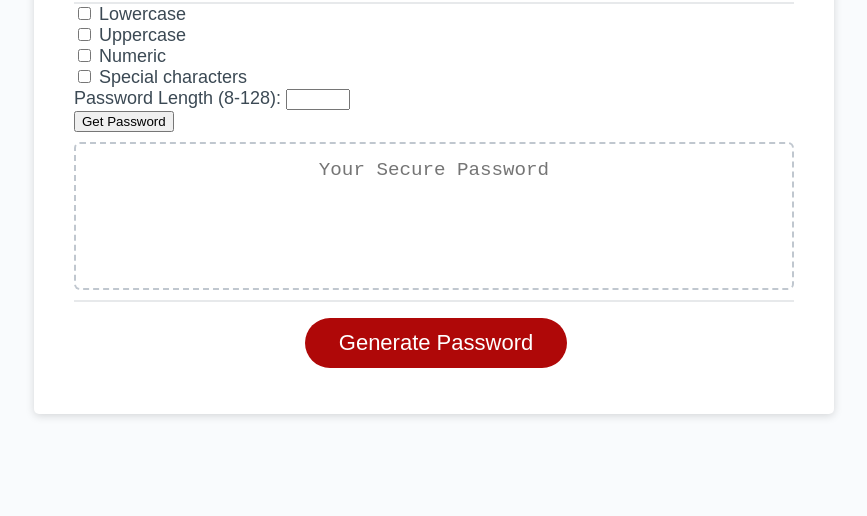
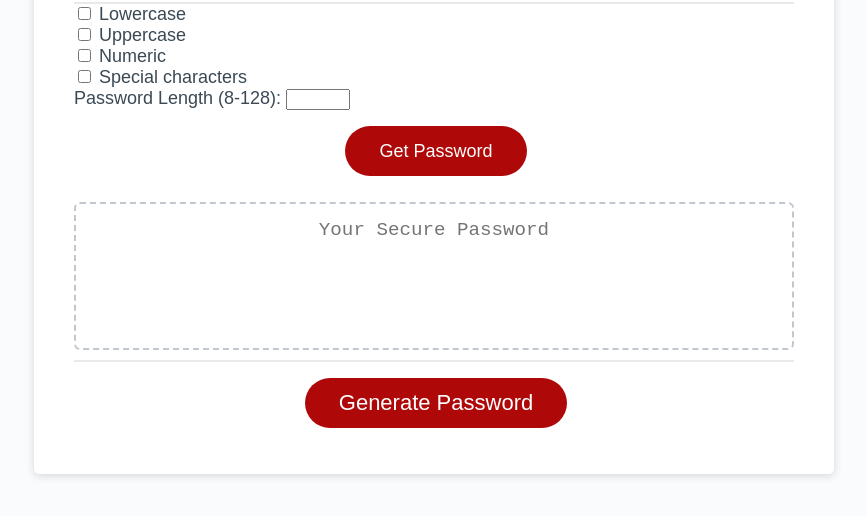
Before and after one commit to NickUCLA/Nicks-Password-Generator, a plain HTML site: page index.html in a window 1280 px wide. Both pictures are taken after a click on the button "Generate Password". Shown: the part 234-750 px from the top of the page, without its empty margins (206-1073 px from the left). Drawn offline with Linux system fonts and the light colour scheme.

Commit message:
added readme and finished css

```diff
--- a/index.html
+++ b/index.html
@@ -48,7 +48,7 @@
                 <input type="number" name="length" min="8" max="128" />
               </label>
             </div>
-            <div>
+            <div class="button-div">
               <button id="getPassword">Get Password</button>
             </div>
           </div>
--- a/script.js
+++ b/script.js
@@ -8,8 +8,11 @@ function writePassword() {
   var passwordText = document.querySelector("#password");
 
   passwordText.value = password;
+  if (password == undefined) {
+    return (passwordText.value = "");
+  }
 }
-
+//generates password by randomly selecting one of the selected criterias, then uses a for loop to add a random character from the randomly selected criteria.
 function generatePassword() {
   var selectedCriteria = document.querySelectorAll(
     'input[name="criteria"]:checked'
@@ -29,6 +32,8 @@ function generatePassword() {
   var special = "!@#$%^&*()_+-=[]{}|;':\",./<>?";
   var allCharacters = "";
 
+  //This for loop adds the selected criteria to allCharacters
+
   for (let i = 0; i < selectedCriteria.length; i++) {
     if (selectedCriteria[i].defaultValue == "lowercase") {
       allCharacters += lowercase;
@@ -41,10 +46,7 @@ function generatePassword() {
     }
   }
 
-  //Need to randomly select a criteria and randomly select a character from that criteria for the length that is selected
-
-  var randomCriteria =
-    selectedCriteria[Math.floor(Math.random() * selectedCriteria.length)].value;
+  //Randomly selects from allCharacters to the length of the input
 
   for (let i = 0; i < passwordLength; i++) {
     password += allCharacters[Math.floor(Math.random() * allCharacters.length)];
--- a/style.css
+++ b/style.css
@@ -76,6 +76,28 @@ header {
   display: none;
 }
 
+.button-div {
+  display: flex;
+  justify-content: center;
+  align-items: center;
+}
+
+#getPassword {
+  border: none;
+  background-color: hsl(360, 91%, 36%);
+  border-radius: 25px;
+  box-shadow: rgba(0, 0, 0, 0.1) 0px 1px 6px 0px rgba(0, 0, 0, 0.2) 0px 1px 1px
+    0px;
+  color: hsl(0, 0%, 100%);
+  display: inline-block;
+  font-size: 18px;
+  line-height: 22px;
+  margin: 16px 16px 16px 20px;
+  padding: 14px 34px;
+  text-align: center;
+  cursor: pointer;
+}
+
 .btn {
   border: none;
   background-color: hsl(360, 91%, 36%);
```
Also changed, not shown: images/screencapture-127-0-0-1-5500-index-html-2023-06-28-14_46_42.png (added), 1 other file.
